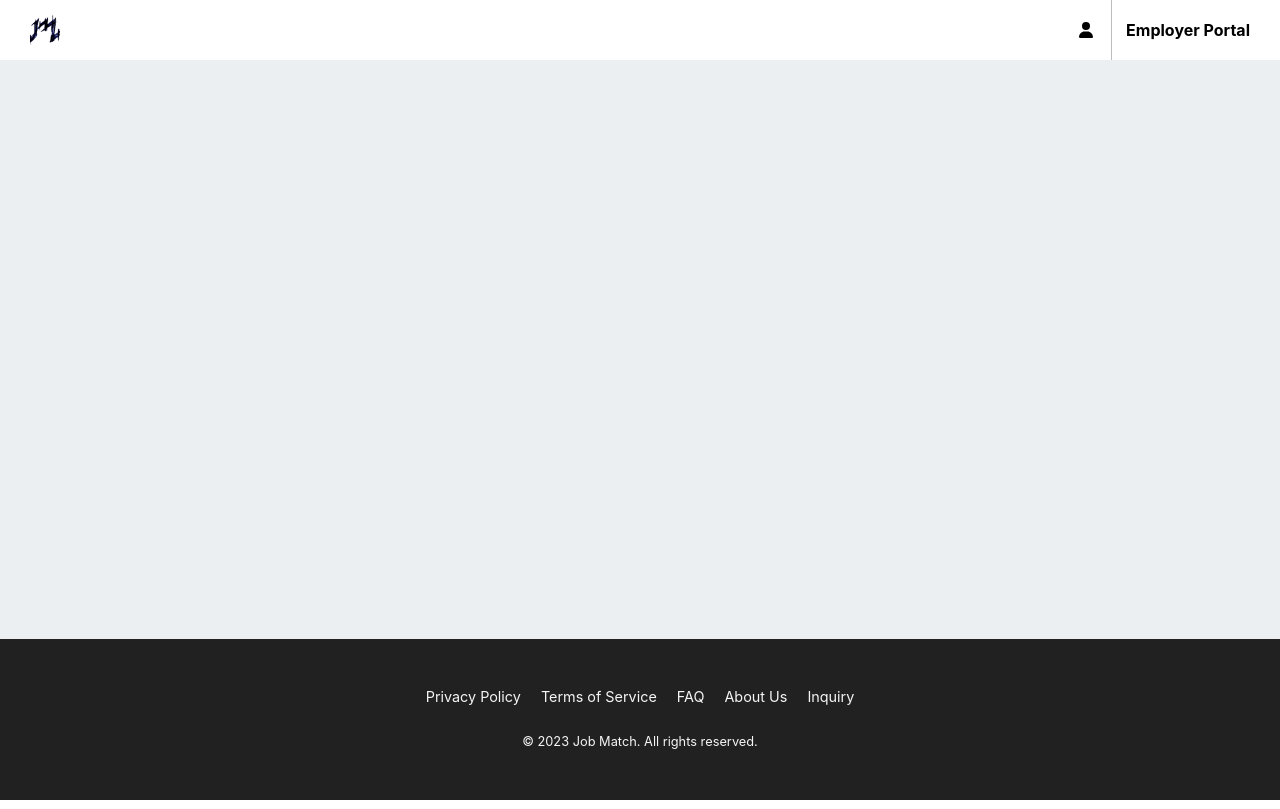
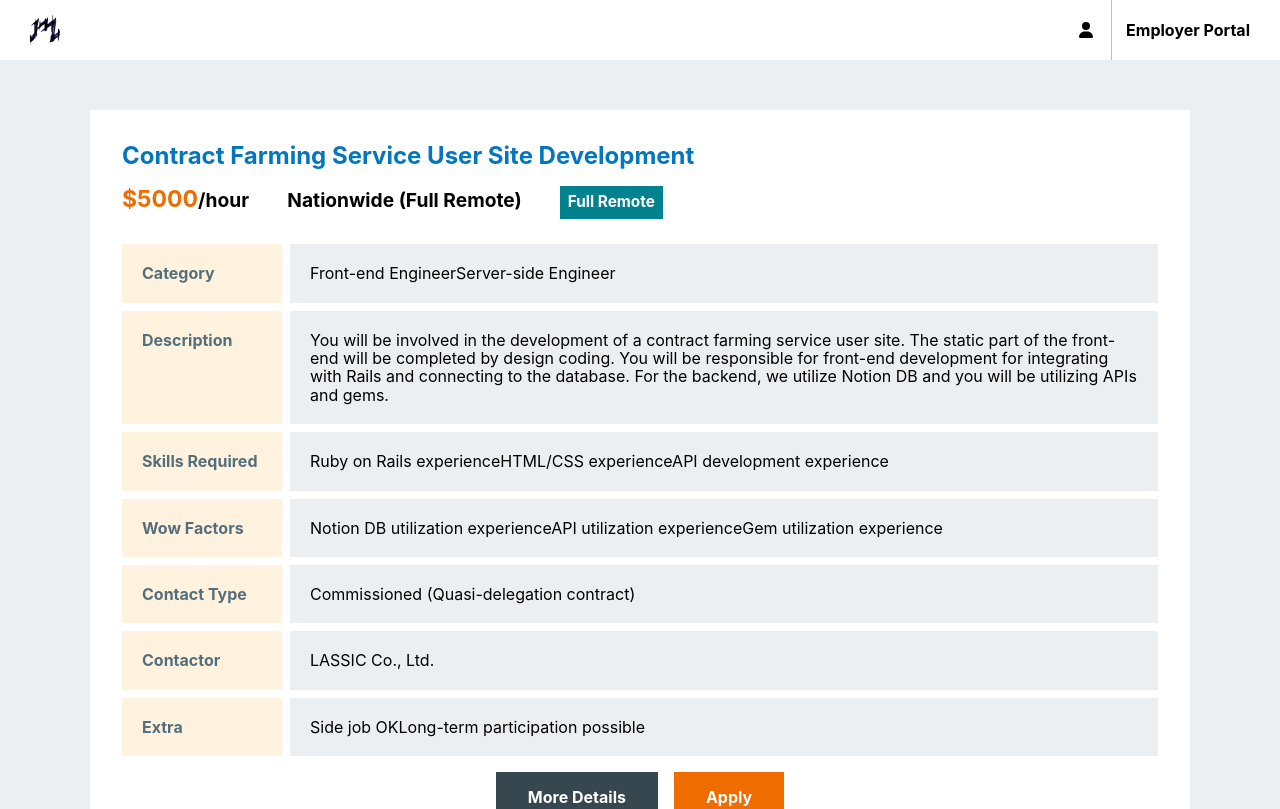
Before and after one commit to jcplus/job-match, a Next.js app: page /jobs in a window 1280 px wide. Shown: the top 809 px of the page. Built offline with nearby package versions, Linux system fonts and the light colour scheme.

Commit message:
Add Pagination component

```diff
--- a/api/jobs.ts
+++ b/api/jobs.ts
@@ -1,9 +1,13 @@
-const mockJobs = [
+import {Job} from '../context/JobContext';
+
+const mockJobs = {
+	data: [
 		{
 			id: 9267,
 			job_title: "Contract Farming Service User Site Development",
 			work_schedule: "2.5 days/week (Rails)",
-		hourly_rate: "~ 5,000 JPY",
+			pay_rate: 5000,
+			pay_unit: 'hour',
 			location: "Nationwide (Full Remote)",
 			work_type: "Full Remote",
 			job_category: ["Front-end Engineer", "Server-side Engineer"],
@@ -18,7 +22,8 @@ const mockJobs = [
 			id: 1840,
 			job_title: "Design of Core System for Casting Service Provider",
 			work_schedule: "2 days/week+ (TypeScript/Basic Design)",
-		hourly_rate: "~ 6,250 JPY",
+			pay_rate: 6250,
+			pay_unit: 'hour',
 			location: "Nationwide (Full Remote)",
 			work_type: "Full Remote",
 			job_category: ["Front-end Engineer"],
@@ -33,7 +38,8 @@ const mockJobs = [
 			id: 1897,
 			job_title: "System Development/Maintenance of DMM Point Club",
 			work_schedule: "Full-time (Android/Kotlin)",
-		hourly_rate: "~ 900,000 JPY/month",
+			pay_rate: 90000,
+			pay_unit: 'hour',
 			location: "Nationwide (Full Remote)",
 			work_type: "Full Remote",
 			job_category: ["Android Engineer"],
@@ -48,7 +54,8 @@ const mockJobs = [
 			id: 2601,
 			job_title: "Full-stack Web Development for Real Estate Platform",
 			work_schedule: "Full-time (Node.js/React.js)",
-		hourly_rate: "~ 6,000 JPY",
+			pay_rate: 6000,
+			pay_unit: 'hour',
 			location: "Nationwide (Full Remote)",
 			work_type: "Full Remote",
 			job_category: ["Full-stack Engineer"],
@@ -63,7 +70,8 @@ const mockJobs = [
 			id: 9052,
 			job_title: "Java Development for Cloud Service Provider",
 			work_schedule: "Full-time (Java/Spring)",
-		hourly_rate: "~ 7,500 JPY",
+			pay_rate: 7500,
+			pay_unit: 'hour',
 			location: "Tokyo, Japan",
 			work_type: "On-site",
 			job_category: ["Java Developer"],
@@ -78,7 +86,8 @@ const mockJobs = [
 			id: 4351,
 			job_title: "Front-end Development for E-commerce Site",
 			work_schedule: "Part-time (React.js)",
-		hourly_rate: "~ 2,500 JPY",
+			pay_rate: 2500,
+			pay_unit: 'hour',
 			location: "Nationwide (Full Remote)",
 			work_type: "Full Remote",
 			job_category: ["Front-end Developer"],
@@ -93,7 +102,8 @@ const mockJobs = [
 			id: 6723,
 			job_title: "Machine Learning Development for HealthTech Start-up",
 			work_schedule: "Full-time (Python)",
-		monthly_rate: "800,000 JPY ~ 1,000,000 JPY",
+			pay_rate: 1000000,
+			pay_unit: 'month',
 			location: "Tokyo, Japan",
 			work_type: "On-site",
 			job_category: ["Machine Learning Engineer"],
@@ -108,7 +118,8 @@ const mockJobs = [
 			id: 1298,
 			job_title: "Full-stack Development for SaaS Company",
 			work_schedule: "Full-time (Ruby on Rails/React.js)",
-		monthly_rate: "600,000 JPY ~ 800,000 JPY",
+			pay_rate: 800000,
+			pay_unit: 'month',
 			location: "Tokyo, Japan",
 			work_type: "On-site",
 			job_category: ["Full-stack Developer"],
@@ -123,7 +134,8 @@ const mockJobs = [
 			id: 7274,
 			job_title: "Front-end Development for E-commerce Company",
 			work_schedule: "Full-time (React.js)",
-		monthly_rate: "500,000 JPY ~ 700,000 JPY",
+			pay_rate: 700000,
+			pay_unit: 'month',
 			location: "Tokyo, Japan",
 			work_type: "On-site",
 			job_category: ["Front-end Developer"],
@@ -138,7 +150,8 @@ const mockJobs = [
 			id: 8493,
 			job_title: "Data Science for Consulting Firm",
 			work_schedule: "Full-time (Python)",
-		monthly_rate: "900,000 JPY ~ 1,200,000 JPY",
+			pay_rate: 1200000,
+			pay_unit: 'month',
 			location: "Tokyo, Japan",
 			work_type: "On-site",
 			job_category: ["Data Scientist"],
@@ -149,14 +162,26 @@ const mockJobs = [
 			contractor: "Consulting Firm Co., Ltd.",
 			additional_info: ["Opportunities for career growth", "Collaborative work environment", "Flexible work schedule"]
 		}
-];
+	],
+	current_page: 1,
+	total_pages: 100,
+	total_items: 995,
+};
 
-export async function getAllJobs() {
+export async function getAllJobs(page?: number): Promise<{ data: Job[]; current_page: number; total_pages: number; total_items: number }> {
 	return Promise.resolve(mockJobs);
+	// const response = await fetch(`/api/jobs?page=${page || 1}`);
+	// const data = await response.json();
+	// return {
+	// 	data: data.data,
+	// 	current_page: data.current_page,
+	// 	total_pages: data.total_pages,
+	// 	total_items: data.total_items,
+	// };
 }
 
 export async function getJobById(id: number) {
-	const job = mockJobs.find((job) => job.id === id);
+	const job = mockJobs.data.find((job) => job.id === id);
 	if (job) {
 		return Promise.resolve(job);
 	} else {
--- a/components/BrowseJob.tsx
+++ b/components/BrowseJob.tsx
@@ -1,10 +1,10 @@
 import React from 'react';
 import Link from 'next/link';
+import { Job } from '../context/JobContext';
+import styles from '../styles/jobs.module.css';
 
-interface Job {
-	id: string;
-	title: string;
-	// ... other properties
+interface BrowseJobProps {
+	job: Job;
 }
 
 interface BrowseJobProps {
@@ -13,11 +13,59 @@ interface BrowseJobProps {
 
 const BrowseJob: React.FC<BrowseJobProps> = ({ job }) => {
 	return (
-		<div>
+		<div className={`u-flex u-flex-column u-align-start ${styles.jobItem}`}>
 			<Link href={`/jobs/${job.id}`}>
-				<h2>{job.title}</h2>
+				<h2 className={`u-flex u-align-center ${styles.jobItemTitle}`}>
+					<span className={styles.jobItemTitleLabel}>{job.job_title}</span>
+				</h2>
 			</Link>
-			{/* Display other job information here */}
+			<div className={`u-flex u-align-base ${styles.jobItemHeading}`}>
+				<div className={`u-flex u-align-base ${styles.jobItemRate}`}>
+					<span className={styles.jobItemPayRate}>${job.pay_rate}</span>
+					<span className={styles.jobItemPaySpacer}>/</span>
+					<span className={styles.jobItemPayUnit}>{job.pay_unit}</span>
+				</div>
+				<div className={`u-flex u-align-center ${styles.jobItemLocation}`}>{job.location}</div>
+				<div className={`u-flex u-align-center ${styles.jobItemWorkType}`}>{job.work_type}</div>
+			</div>
+			<div className={`u-full-width u-flex u-flex-column u-align-stretch ${styles.jobItemTable}`}>
+				<div className={`u-flex u-align-stretch ${styles.jobItemRow}`}>
+					<div className={styles.jobItemRowName}>Category</div>
+					<div className={styles.jobItemRowValue}>{job.job_category}</div>
+				</div>
+				<div className={`u-flex u-align-stretch ${styles.jobItemRow}`}>
+					<div className={styles.jobItemRowName}>Description</div>
+					<div className={styles.jobItemRowValue}>{job.job_description}</div>
+				</div>
+				<div className={`u-flex u-align-stretch ${styles.jobItemRow}`}>
+					<div className={styles.jobItemRowName}>Skills Required</div>
+					<div className={styles.jobItemRowValue}>{job.required_skills}</div>
+				</div>
+				<div className={`u-flex u-align-stretch ${styles.jobItemRow}`}>
+					<div className={styles.jobItemRowName}>Wow Factors</div>
+					<div className={styles.jobItemRowValue}>{job.preferred_skills}</div>
+				</div>
+				<div className={`u-flex u-align-stretch ${styles.jobItemRow}`}>
+					<div className={styles.jobItemRowName}>Contact Type</div>
+					<div className={styles.jobItemRowValue}>{job.contract_type}</div>
+				</div>
+				<div className={`u-flex u-align-stretch ${styles.jobItemRow}`}>
+					<div className={styles.jobItemRowName}>Contactor</div>
+					<div className={styles.jobItemRowValue}>{job.contractor}</div>
+				</div>
+				<div className={`u-flex u-align-stretch ${styles.jobItemRow}`}>
+					<div className={styles.jobItemRowName}>Extra</div>
+					<div className={styles.jobItemRowValue}>{job.additional_info}</div>
+				</div>
+			</div>
+			<div className={`u-full-width u-flex u-align-stretch u-justify-center ${styles.jobItemActions}`}>
+				<a className={`u-cursor-link u-flex u-align-center u-justify-center ${styles.jobItemAction} ${styles._details}`}
+				   href={`/jobs/${job.id}`}
+				>More Details</a>
+				<a className={`u-cursor-link u-flex u-align-center u-justify-center ${styles.jobItemAction} ${styles._apply}`}
+				   href={`/jobs/${job.id}`}
+				>Apply</a>
+			</div>
 		</div>
 	);
 };
--- /dev/null
+++ b/components/Pagination.tsx
@@ -0,0 +1,80 @@
+import React from 'react';
+import styles from '../styles/pagination.module.css';
+
+interface PaginationProps {
+	currentPage: number;
+	totalPages: number;
+	totalItems: number;
+	onPageChange: (page: number) => void;
+}
+
+const Pagination: React.FC<PaginationProps> = ({ currentPage, totalPages, onPageChange }) => {
+	const showLeftArrow = currentPage > 1 && totalPages > 6;
+	const showRightArrow = currentPage < totalPages && totalPages > 6;
+
+	const handlePageClick = (page: number) => {
+		if (page !== currentPage) {
+			onPageChange(page);
+		}
+	};
+
+	const renderPageNumbers = () => {
+		const pages = [];
+
+		if (totalPages <= 6) {
+			for (let i = 1; i <= totalPages; i++) {
+				pages.push(i);
+			}
+		} else {
+			if (currentPage <= 4) {
+				for (let i = 1; i <= 3; i++) {
+					pages.push(i);
+				}
+				pages.push('...');
+				pages.push(totalPages);
+			} else if (currentPage >= totalPages - 3) {
+				pages.push(1);
+				pages.push('...');
+				for (let i = totalPages - 2; i <= totalPages; i++) {
+					pages.push(i);
+				}
+			} else {
+				pages.push(1);
+				pages.push('...');
+				pages.push(currentPage - 1);
+				pages.push(currentPage);
+				pages.push(currentPage + 1);
+				pages.push('...');
+				pages.push(totalPages);
+			}
+		}
+
+		return pages.map((page, index) => (
+			<li
+				key={index}
+				className={page === currentPage ? 'active' : ''}
+				onClick={() => typeof page === 'number' && handlePageClick(page)}
+			>
+				{page}
+			</li>
+		));
+	};
+
+	return (
+		<ul className={styles.pagination}>
+			{showLeftArrow && (
+				<li onClick={() => handlePageClick(currentPage - 1)}>
+					<span>&laquo;</span>
+				</li>
+			)}
+			{renderPageNumbers()}
+			{showRightArrow && (
+				<li onClick={() => handlePageClick(currentPage + 1)}>
+					<span>&raquo;</span>
+				</li>
+			)}
+		</ul>
+	);
+};
+
+export default Pagination;
--- a/pages/jobs/index.tsx
+++ b/pages/jobs/index.tsx
@@ -1,29 +1,60 @@
-import React, {useEffect} from 'react';
+import React, {useEffect, useState} from 'react';
 import Layout from '../../components/Layout';
 import BrowseJob from '../../components/BrowseJob';
+import Pagination from '../../components/Pagination';
 import {JobProvider, useJobContext} from '../../context/JobContext';
+import {getAllJobs} from '../../api/jobs';
 import styles from '../../styles/jobs.module.css';
-import {getAllJobs} from '../../api/jobs'; // 引入 getAllJobs 函数
 
 const JobsPage: React.FC = () => {
 	const {jobs, setJobs} = useJobContext();
+	const [currentPage, setCurrentPage] = useState(1);
+	const [totalPages, setTotalPages] = useState(1);
+	const [totalItems, setTotalItems] = useState(0);
 
 	useEffect(() => {
 		const fetchData = async () => {
-			const data = await getAllJobs(); // 使用 getAllJobs 函数获取工作数据
-			setJobs(data);
+			try {
+				const data = await getAllJobs();
+				setJobs(data.data);
+				setCurrentPage(data.current_page);
+				setTotalPages(data.total_pages);
+				setTotalItems(data.total_items);
+			} catch (error) {
+				console.error('Error fetching jobs:', error);
+			}
 		};
 
-		fetchData();
+		void fetchData(); // Add 'void' here to silence the warning
 	}, []);
+
+	const handlePageChange = async (page: number) => {
+		setCurrentPage(page);
+		const data = await getAllJobs(page);
+		setJobs(data.data);
+	};
 
 	return (
 		<Layout title="Jobs">
-			<div className="u-container">
-				<div className="u-flex u-flex-column u-align-stretch">
+			<div className={`u-container ${styles.jobsContainer}`}>
+				<div className={`u-flex u-flex-column u-align-stretch ${styles.jobItems}`}>
 					{jobs.map((job) => (
 						<BrowseJob key={job.id} job={job}/>
 					))}
+				</div>
+				<div className="u-flex u-align-center u-justify-center">
+					<Pagination
+						currentPage={currentPage}
+						totalPages={totalPages}
+						totalItems={totalItems}
+						onPageChange={async (page) => {
+							const data = await getAllJobs(page);
+							setJobs(data.data);
+							setCurrentPage(data.current_page);
+							setTotalPages(data.total_pages);
+							setTotalItems(data.total_items);
+						}}
+					/>
 				</div>
 			</div>
 		</Layout>
--- a/styles/jobs.module.css
+++ b/styles/jobs.module.css
@@ -1,3 +1,98 @@
 .jobItems {
+	gap: 2em;
+}
 
+.jobItem {
+	background-color: white;
+	gap: 1em;
+	padding: 2em;
 }
+
+.jobItemTitle {
+	color: var(--light-blue-800);
+	font-size: 1.5em;
+	transition: color .2s;
+}
+
+.jobItemHeading {
+	font-size: 1.2em;
+	font-weight: bold;
+	gap: 2em;
+	margin-bottom: .5em;
+}
+
+.jobItemPayRate {
+	color: var(--orange-800);
+	font-size: 1.2em;
+}
+
+.jobItemWorkType {
+	background-color: var(--cyan-800);
+	color: white;
+	font-size: .8em;
+	padding: .5em;
+}
+
+.jobItemTable {
+	gap: .5em;
+}
+
+.jobItemRowName,
+.jobItemRowValue {
+	padding: 20px;
+}
+
+.jobItemRow {
+	gap: .5em;
+}
+
+.jobItemRowName {
+	background-color: var(--orange-50);
+	color: var(--blue-gray-600);
+	flex-shrink: 0;
+	font-weight: bold;
+	width: 10em;
+}
+
+.jobItemRowValue {
+	background-color: var(--blue-gray-50);
+	flex-grow: 1;
+}
+
+.jobItemActions {
+	gap: 1em;
+}
+
+.jobItemAction {
+	color: white;
+	font-weight: bold;
+	padding: 1em 2em;
+	transition: background-color .2s;
+}
+
+.jobItemAction._details {
+	background-color: var(--blue-gray-800);
+}
+
+.jobItemAction._apply {
+	background-color: var(--orange-800);
+}
+
+@media (min-width: 768px) {
+	.jobsContainer {
+		padding-top: 50px;
+		padding-bottom: 50px;
+	}
+
+	.jobItemTitle:hover {
+		color: var(--light-blue-600);
+	}
+
+	.jobItemAction._details:hover {
+		background-color: var(--blue-gray-600);
+	}
+
+	.jobItemAction._apply:hover {
+		background-color: var(--orange-600);
+	}
+}
```
Also changed, not shown: context/JobContext.tsx (+15 -3 lines), styles/pagination.module.css (added). Lines whose indentation alone changed are shown as unchanged.
